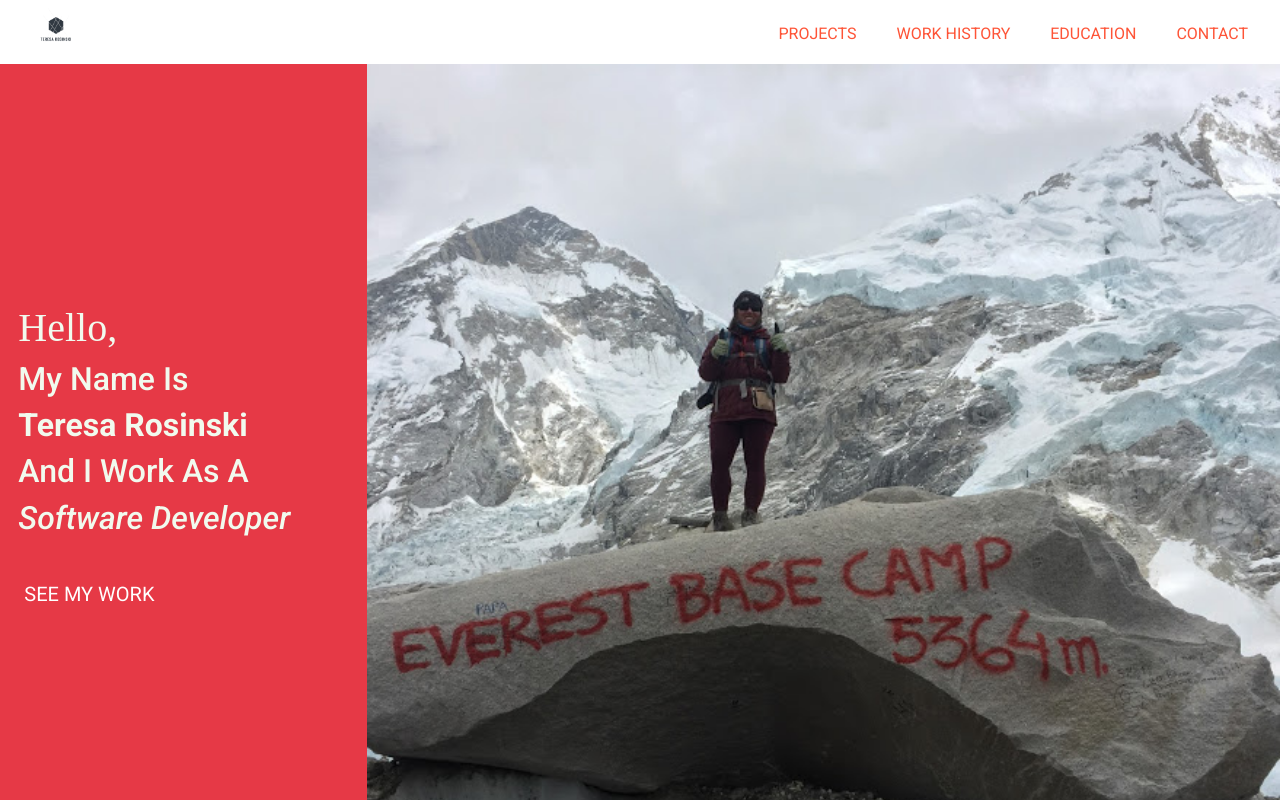
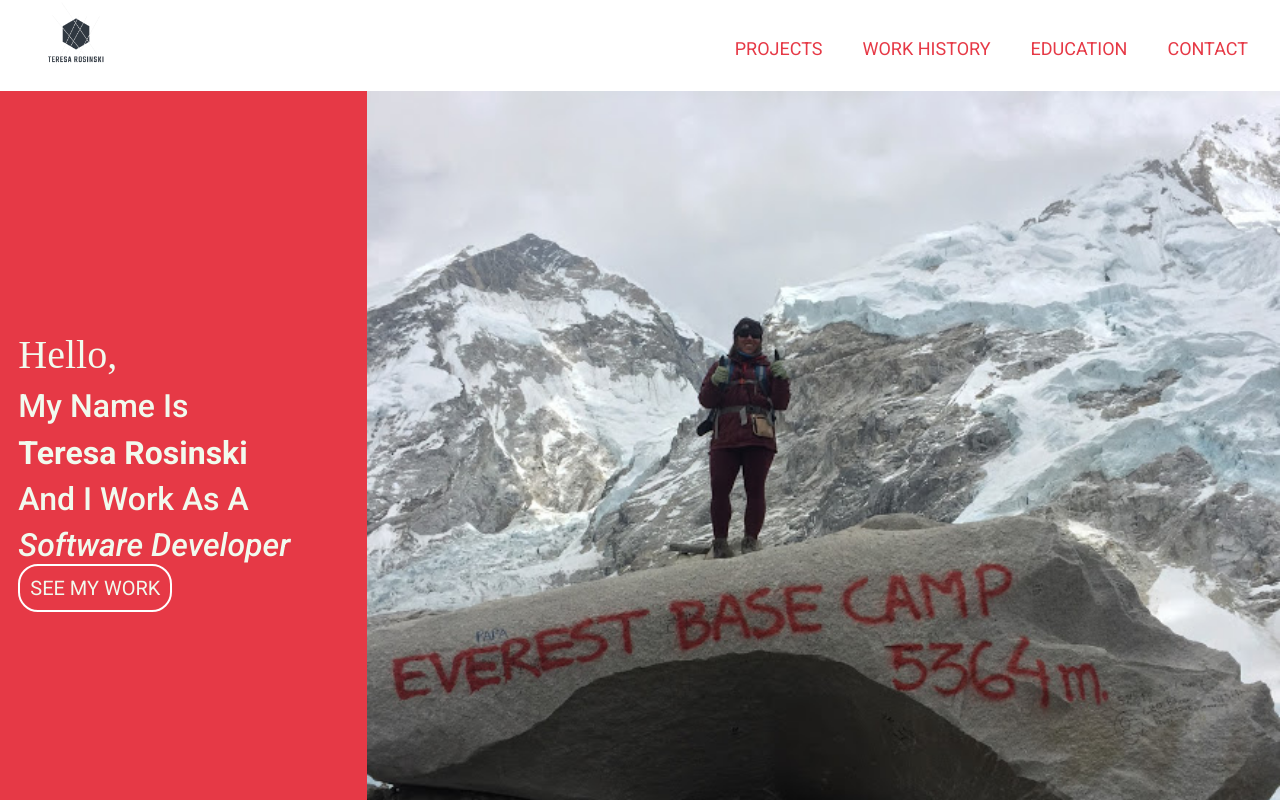
Before and after one commit to TeresaRosinski/react-portfolio, a React (Create React App) app: page / in a window 1280 px wide. Shown: the top 800 px of the page. Built offline with nearby package versions, Linux system fonts and the light colour scheme; a web font is replaced by a local one.

Commit message:
looking nice

```diff
--- a/src/sections/header/header.component.jsx
+++ b/src/sections/header/header.component.jsx
@@ -14,14 +14,15 @@ function Header ({element}) {
             <h2><strong>Teresa Rosinski</strong></h2>
             <h2>And I Work As A</h2>
             <h2><em>Software Developer</em></h2>
-          <button className = "see-work-button"><Link
+               <Link
+               className="see-work-button"
                 activeClass="active"
                 to="projects-section"
                 spy={true}
                 smooth={true}
                 offset={-70}
                 duration={500}
-              >SEE MY WORK </Link></button>
+              >SEE MY WORK </Link>
           </div>
         </div>
           <div className="everest-image">
--- a/src/sections/header/header.styles.css
+++ b/src/sections/header/header.styles.css
@@ -34,7 +34,17 @@
 }
 
 .see-work-button{
-  margin-top:10%;
+  margin-top:15%;
   font-size:20px;
   font:bold;
+  border: solid white 2px;
+  padding: 3%;
+  border-radius: 20px;
 }
+
+.see-work-button:hover{
+  cursor: pointer;
+  border: solid white 2px;
+  padding: 3%;
+  border-radius: 20px;
+}
--- a/src/sections/navbar/navbar.styles.scss
+++ b/src/sections/navbar/navbar.styles.scss
@@ -6,6 +6,7 @@
   padding: 0.1rem 2.0rem;
   z-index: 1000;
   width: 100%;
+  font-size: 18px;
 }
 
 .navbar-sticky {
@@ -19,9 +20,8 @@
 }
 
 .navbar--logo {
-  width: 3rem;
-  height: 3rem;
-  margin-right: 0.5rem;
+  width: 5.5rem;
+  height: 5.5rem;
   animation: rotate 0.7s ease-in-out 0.5s;
 }
 .navbar--logo:hover {
@@ -32,12 +32,12 @@
 li{
   margin-top:4%;
   margin-left: 20px;
-  color:#FE5437;
+  color:#E63946;
 }
 
 li:hover{
   cursor:pointer;
-  border-bottom: 2px solid #FE5437;
+  border-bottom: 2px solid #E63946;
 }
 
 @keyframes moveDown {
```
Also changed, not shown: src/sections/navbar/workfromhome.png (deleted).
